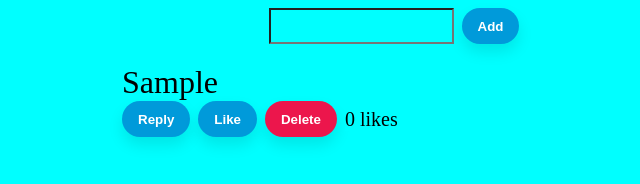
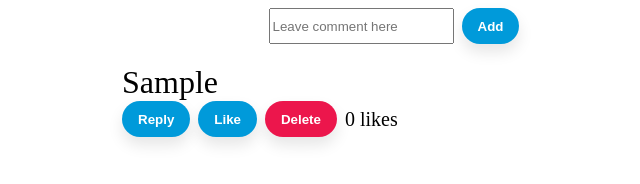
Before and after one commit to JitendraChoudhary20/Like-Comment-Reply, a plain HTML site: page index.html in a window 1280 px wide. Both pictures are taken after typing "Sample" into the empty fields and a click on the button "Add". Shown: the whole page, without its empty margins (246-886 px from the left). Drawn offline with Linux system fonts and the light colour scheme.

Commit message:
placeholder dissappear onclick

```diff
--- a/LikeComment.css
+++ b/LikeComment.css
@@ -1,9 +1,7 @@
+
 .input-and-button-wrapper {
   display: flex;
   justify-content: center;
-}
-*{
-  background-color: aqua;
 }
 
 .button {
--- a/LikeComment.js
+++ b/LikeComment.js
@@ -1,6 +1,7 @@
 const commentWrapper = document.querySelector(".comment-wrapper");
 const commentInput = document.querySelector(".comment-input");
 const addButton = document.querySelector(".add-button");
+const backup = commentInput.getAttribute('placeholder');
 
 const comments = [
   //   { id: 1, text: "This is a comment", likes: 0, replies: [] },
@@ -14,6 +15,13 @@ const createCommentObject = (commentText) => {
     replies: [],
   };
 };
+commentInput.onclick = function(){
+  commentInput.setAttribute('placeholder','');
+}
+commentInput.onblur = function(){
+  commentInput.setAttribute('placeholder',backup);
+}
+
 
 const findCommentObject = (comments, commentId) => {
   for (let i = 0; i < comments.length; i++) {
@@ -84,6 +92,15 @@ const createCommentNode = (comment) => {
   replyWrapper.classList.add("reply-wrapper");
 
   const replyInput = document.createElement("input");
+  replyInput.placeholder = "leave reply here";
+
+  const backReplyPlaceholder = replyInput.getAttribute('placeholder');
+  replyInput.onclick = function(){
+    replyInput.setAttribute('placeholder','');
+  }
+  replyInput.onblur = function(){
+    replyInput.setAttribute('placeholder',backReplyPlaceholder);
+  }
 
   const addReplyButton = document.createElement("button");
   addReplyButton.classList.add("button", "success");
--- a/index.html
+++ b/index.html
@@ -1,5 +1,6 @@
 <!DOCTYPE html>
 <html lang="en">
+
 <head>
   <meta charset="UTF-8" />
   <meta http-equiv="X-UA-Compatible" content="IE=edge" />
@@ -8,10 +9,11 @@
   <link rel="stylesheet" href="LikeComment.css" />
   <script src="LikeComment.js" defer></script>
 </head>
+
 <body>
     <div>
       <div class="input-and-button-wrapper">
-        <input class="comment-input" />
+        <input class="comment-input" placeholder="Leave comment here" />
         <button class="button success add-button">Add</button>
       </div>
 
@@ -37,4 +39,5 @@
       </div>
     </div>
 </body>
+
 </html>
```
Lines whose indentation alone changed are shown as unchanged.
